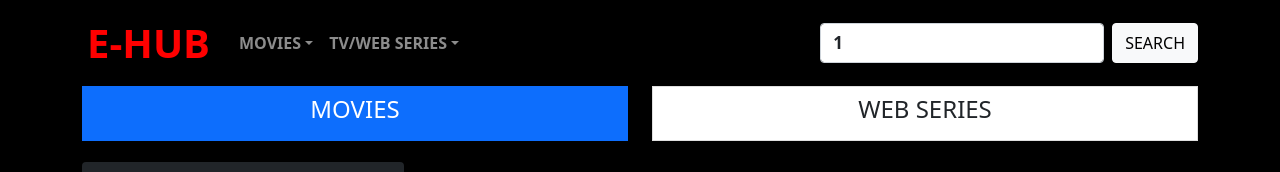
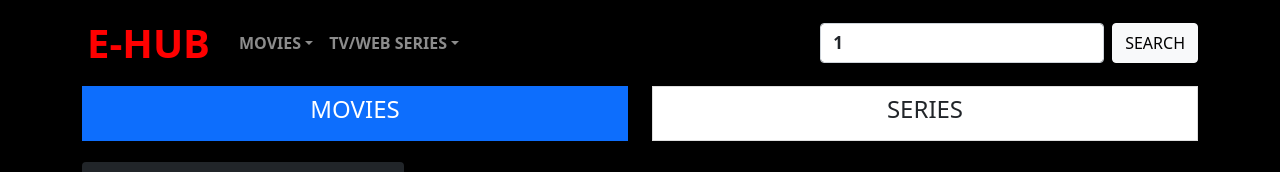
Before and after one commit to Arghyadeep7/E-Hub, a React (Create React App) app: page /search/1 in a window 1280 px wide. Shown: the top 172 px of the page. Built offline with nearby package versions, Linux system fonts and the light colour scheme; no server answers.

Commit message:
Minor word change

```diff
--- a/src/common/SearchQuery.js
+++ b/src/common/SearchQuery.js
@@ -139,12 +139,12 @@ const SearchQuery = () => {
                             <Col>
                                 {selected &&
                                     <ListGroup.Item action href="#web_series" onClick={clickhandler}>
-                                        <h4>WEB SERIES</h4>
+                                        <h4>SERIES</h4>
                                     </ListGroup.Item>
                                 }
                                 {!selected &&
                                     <ListGroup.Item action disabled href="#web_series" onClick={clickhandler}>
-                                        <h4>TV/WEB SERIES</h4>
+                                        <h4>SERIES</h4>
                                     </ListGroup.Item>
                                 }
                             </Col>
```
